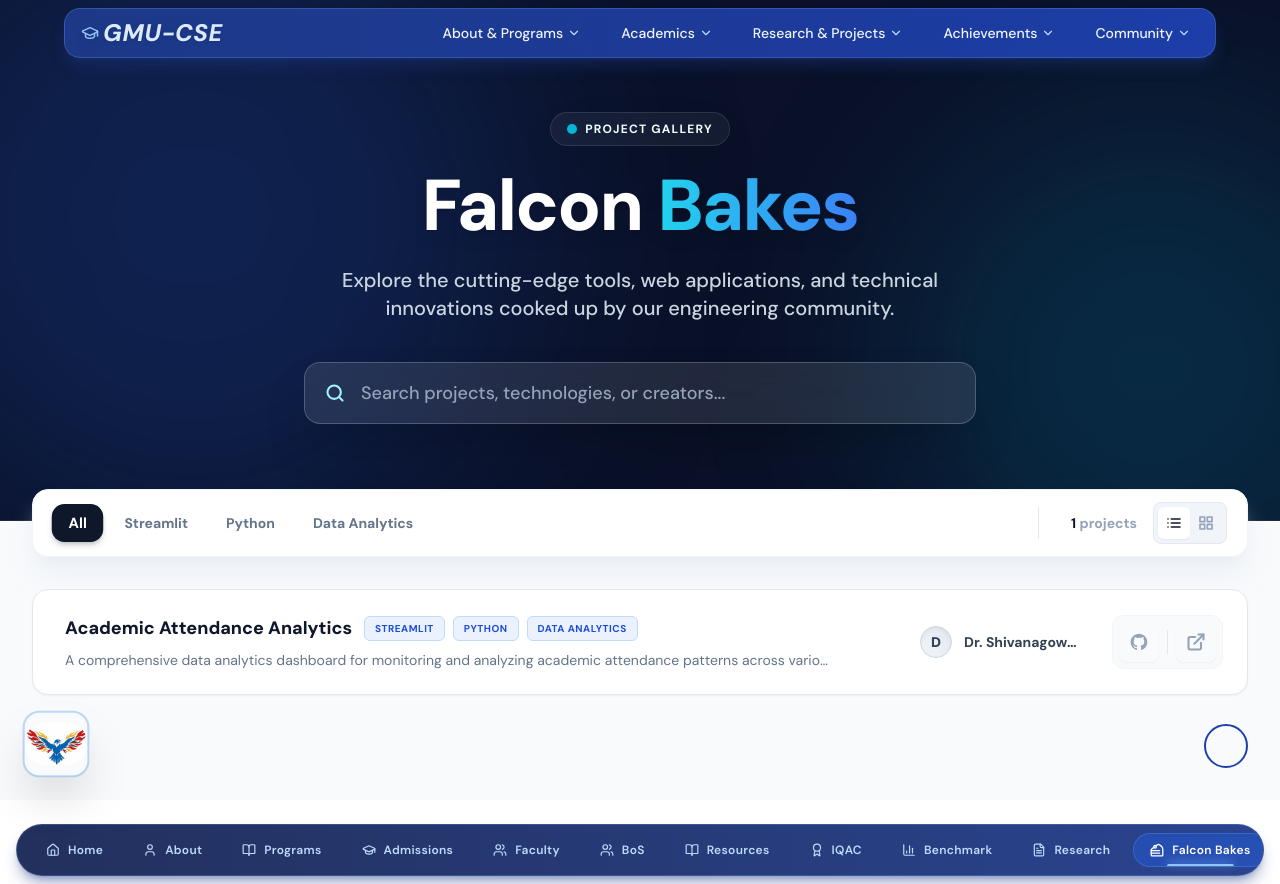
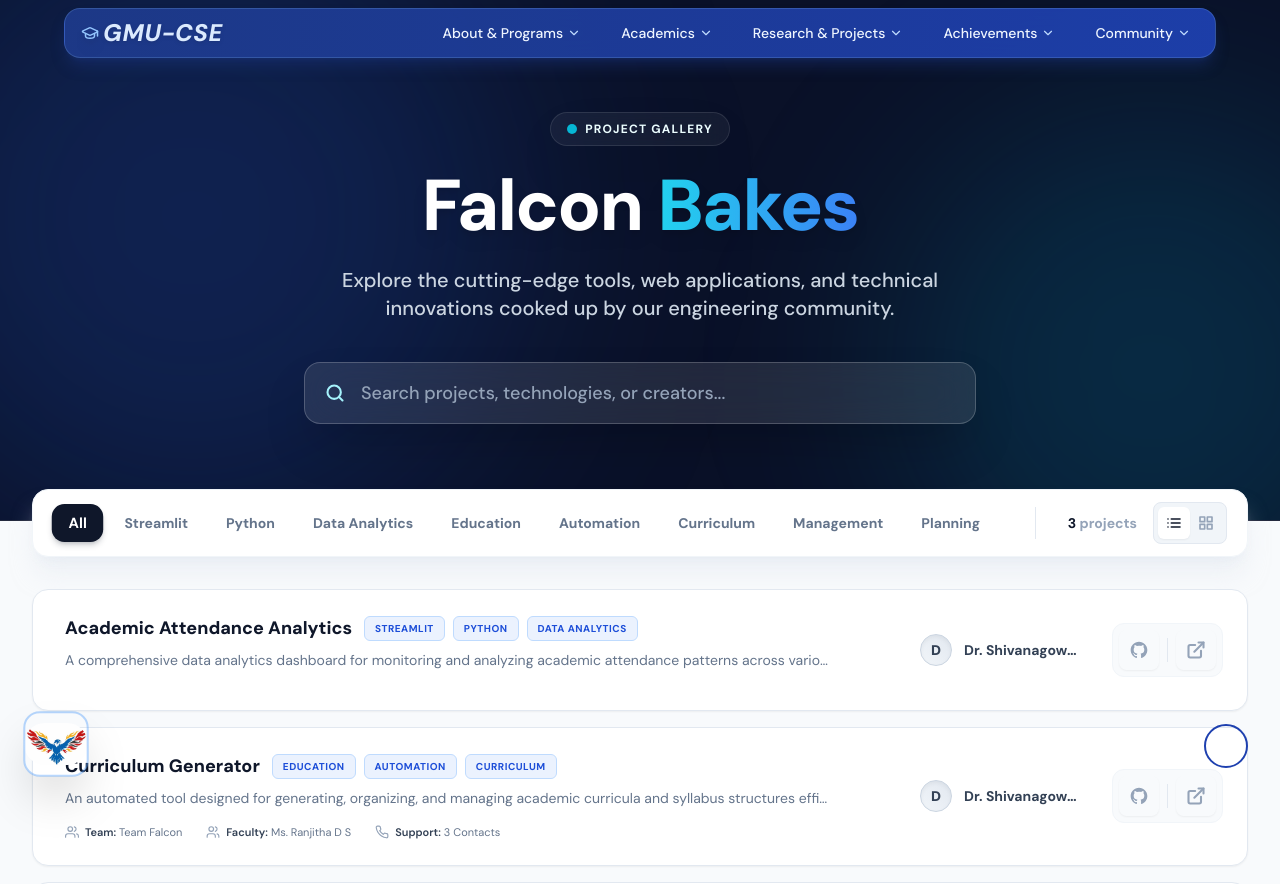
Before and after one commit to beereshbc/CSE-GMU, a React (Vite) app in the folder frontend/: page /falcon-bakes in a window 1280 px wide. Shown: the top 884 px of the page. Built offline with nearby package versions, Linux system fonts and the light colour scheme.

Commit message:
falcon bakes updated

```diff
--- a/frontend/src/assets/assets.js
+++ b/frontend/src/assets/assets.js
@@ -3410,7 +3410,73 @@
     creatorName: "Dr. Shivanagowda G M",
     creatorGithub: "https://github.com/Falcon-Bakes",
     image:
-      "https://images.unsplash.com/photo-1551288049-bebda4e38f71?q=80&w=2070&auto=format&fit=crop", // Placeholder analytics image
+      "https://images.unsplash.com/photo-1551288049-bebda4e38f71?q=80&w=2070&auto=format&fit=crop",
     tags: ["Streamlit", "Python", "Data Analytics"],
   },
+  {
+    id: 2,
+    title: "Curriculum Generator",
+    description:
+      "An automated tool designed for generating, organizing, and managing academic curricula and syllabus structures efficiently.",
+    liveLink: "",
+    sourceCode: "",
+    creatorName: "Dr. Shivanagowda G M",
+    creatorGithub: "https://github.com/Falcon-Bakes",
+    image:
+      "https://images.unsplash.com/photo-1503676260728-1c00da094a0b?q=80&w=2022&auto=format&fit=crop",
+    tags: ["Education", "Automation", "Curriculum"],
+    facultyTeamMember: {
+      name: "Ms. Ranjitha D S",
+      designation: "Assistant Professor",
+      department: "Department of CSE",
+    },
+    developedBy: "Team Falcon",
+    supportContacts: [
+      {
+        name: "Mr. Beeresh Kumar B C",
+        phone: "6360995219",
+      },
+      {
+        name: "Mr. Jagadeesh Bentoor",
+        phone: "7975500513",
+      },
+      {
+        name: "Mr. Samarth K Hosamani",
+        phone: "7483314447",
+      },
+    ],
+  },
+  {
+    id: 3,
+    title: "CSE Theory Allotment Studio",
+    description:
+      "This application is developed under Falcon Bakes, a special software development initiative of the Department of CSE, School of Computer Science and Technology, Faculty of Engineering and Technology, GM University, Davanagere.",
+    liveLink: "https://cse-theory-allotment-studio-14ml.vercel.app", // TODO: Add the actual live link
+    sourceCode: "https://github.com/Falcon-Bakes/cse_theory_allotment_studio", // TODO: Add the actual GitHub repository link
+    creatorName: "Dr. Shivanagowda G M",
+    creatorGithub: "https://github.com/Falcon-Bakes",
+    image:
+      "https://images.unsplash.com/photo-1454165804606-c3d57bc86b40?q=80&w=2070&auto=format&fit=crop", // Placeholder desk/planning image
+    tags: ["Education", "Management", "Planning"],
+    facultyTeamMember: {
+      name: "Sumana, Pooja Bidri, and Ranjitha J",
+      designation: "Faculty In-Charge",
+      department: "Department of CSE",
+    },
+    developedBy: "Falcon Bakes",
+    supportContacts: [
+      {
+        name: "Mr. Beeresh Kumar B C",
+        phone: "6360995219",
+      },
+      {
+        name: "Mr. Jagadeesh Bentoor",
+        phone: "7975500513",
+      },
+      {
+        name: "Mr. Samarth K Hosamani",
+        phone: "7483314447",
+      },
+    ],
+  },
 ];
--- a/frontend/src/pages/FalconBakes.jsx
+++ b/frontend/src/pages/FalconBakes.jsx
@@ -103,6 +103,51 @@
       />
     </svg>
   ),
+  Users: ({ className = "w-4 h-4" }) => (
+    <svg
+      viewBox="0 0 24 24"
+      fill="none"
+      stroke="currentColor"
+      strokeWidth="2"
+      strokeLinecap="round"
+      strokeLinejoin="round"
+      className={className}
+    >
+      <path d="M17 21v-2a4 4 0 0 0-4-4H5a4 4 0 0 0-4 4v2"></path>
+      <circle cx="9" cy="7" r="4"></circle>
+      <path d="M23 21v-2a4 4 0 0 0-3-3.87"></path>
+      <path d="M16 3.13a4 4 0 0 1 0 7.75"></path>
+    </svg>
+  ),
+  Phone: ({ className = "w-4 h-4" }) => (
+    <svg
+      viewBox="0 0 24 24"
+      fill="none"
+      stroke="currentColor"
+      strokeWidth="2"
+      strokeLinecap="round"
+      strokeLinejoin="round"
+      className={className}
+    >
+      <path d="M22 16.92v3a2 2 0 0 1-2.18 2 19.79 19.79 0 0 1-8.63-3.07 19.5 19.5 0 0 1-6-6 19.79 19.79 0 0 1-3.07-8.67A2 2 0 0 1 4.11 2h3a2 2 0 0 1 2 1.72 12.84 12.84 0 0 0 .7 2.81 2 2 0 0 1-.45 2.11L8.09 9.91a16 16 0 0 0 6 6l1.27-1.27a2 2 0 0 1 2.11-.45 12.84 12.84 0 0 0 2.81.7A2 2 0 0 1 22 16.92z"></path>
+    </svg>
+  ),
+  UserTie: ({ className = "w-4 h-4" }) => (
+    <svg
+      viewBox="0 0 24 24"
+      fill="none"
+      stroke="currentColor"
+      strokeWidth="2"
+      strokeLinecap="round"
+      strokeLinejoin="round"
+      className={className}
+    >
+      <path d="M16 21v-2a4 4 0 0 0-4-4H6a4 4 0 0 0-4 4v2" />
+      <circle cx="9" cy="7" r="4" />
+      <path d="M22 21v-2a4 4 0 0 0-3-3.87" />
+      <path d="M16 3.13a4 4 0 0 1 0 7.75" />
+    </svg>
+  ),
 };
 
 /* ─── Dynamic Tag Colors ────────────────────────────────────────────────────── */
@@ -146,7 +191,9 @@
       !q ||
       p.title?.toLowerCase().includes(q) ||
       p.description?.toLowerCase().includes(q) ||
-      p.creatorName?.toLowerCase().includes(q);
+      p.creatorName?.toLowerCase().includes(q) ||
+      p.developedBy?.toLowerCase().includes(q) ||
+      p.facultyTeamMember?.name.toLowerCase().includes(q);
     const matchTag = activeTag === "All" || p.tags?.includes(activeTag);
     return matchSearch && matchTag;
   });
@@ -155,7 +202,6 @@
     setSearch("");
     setActiveTag("All");
   };
-  const hasFilters = search || activeTag !== "All";
 
   return (
     <div
@@ -321,7 +367,7 @@
                 {/* Hover Gradient Line */}
                 <div className="absolute left-0 top-0 bottom-0 w-1 bg-gradient-to-b from-cyan-400 to-blue-600 opacity-0 group-hover:opacity-100 transition-opacity duration-300" />
 
-                {/* Left Side: Info */}
+                {/* Left Side: Info & Metadata */}
                 <div className="flex-1 min-w-0 flex flex-col justify-center pl-2">
                   <div className="flex items-center gap-3 mb-2">
                     <h3 className="text-lg font-extrabold text-slate-900 truncate group-hover:text-blue-600 transition-colors">
@@ -338,9 +384,46 @@
                       ))}
                     </div>
                   </div>
-                  <p className="text-sm text-slate-500 truncate w-full lg:max-w-3xl">
+                  <p className="text-sm text-slate-500 truncate w-full lg:max-w-3xl mb-3">
                     {project.description}
                   </p>
+
+                  {/* Schema Metadata: List View Structure */}
+                  <div className="flex flex-wrap items-center gap-x-6 gap-y-2 mt-1">
+                    {project.developedBy && (
+                      <div className="flex items-center gap-1.5 text-[11px] text-slate-500">
+                        <Icon.Users className="w-3.5 h-3.5 text-slate-400" />
+                        <span>
+                          <strong className="text-slate-700 font-semibold">
+                            Team:
+                          </strong>{" "}
+                          {project.developedBy}
+                        </span>
+                      </div>
+                    )}
+                    {project.facultyTeamMember && (
+                      <div className="flex items-center gap-1.5 text-[11px] text-slate-500">
+                        <Icon.UserTie className="w-3.5 h-3.5 text-slate-400" />
+                        <span>
+                          <strong className="text-slate-700 font-semibold">
+                            Faculty:
+                          </strong>{" "}
+                          {project.facultyTeamMember.name}
+                        </span>
+                      </div>
+                    )}
+                    {project.supportContacts?.length > 0 && (
+                      <div className="flex items-center gap-1.5 text-[11px] text-slate-500">
+                        <Icon.Phone className="w-3.5 h-3.5 text-slate-400" />
+                        <span>
+                          <strong className="text-slate-700 font-semibold">
+                            Support:
+                          </strong>{" "}
+                          {project.supportContacts.length} Contacts
+                        </span>
+                      </div>
+                    )}
+                  </div>
                 </div>
 
                 {/* Right Side: Creator & Links */}
@@ -420,13 +503,67 @@
                   <h3 className="text-xl font-extrabold text-slate-900 mb-3 leading-tight group-hover:text-blue-600 transition-colors">
                     {project.title}
                   </h3>
-                  <p className="text-slate-500 text-sm line-clamp-3 mb-6 flex-grow leading-relaxed">
+                  <p className="text-slate-500 text-sm line-clamp-2 mb-4 leading-relaxed">
                     {project.description}
                   </p>
 
-                  <div className="flex flex-col gap-5 mt-auto">
+                  {/* Schema Metadata: Grid View Structure */}
+                  <div className="flex flex-col gap-2.5 mb-6 pb-5 border-b border-slate-100 flex-grow">
+                    {project.developedBy && (
+                      <div className="flex items-start gap-2">
+                        <Icon.Users className="w-4 h-4 text-slate-400 mt-0.5 shrink-0" />
+                        <p className="text-[11px] text-slate-500 leading-tight">
+                          <span className="font-bold text-slate-700">
+                            Developed By:
+                          </span>{" "}
+                          {project.developedBy}
+                        </p>
+                      </div>
+                    )}
+                    {project.facultyTeamMember && (
+                      <div className="flex items-start gap-2">
+                        <Icon.UserTie className="w-4 h-4 text-slate-400 mt-0.5 shrink-0" />
+                        <p className="text-[11px] text-slate-500 leading-tight">
+                          <span className="font-bold text-slate-700">
+                            Faculty:
+                          </span>{" "}
+                          {project.facultyTeamMember.name},{" "}
+                          {project.facultyTeamMember.designation}{" "}
+                          <span className="block opacity-80 mt-0.5">
+                            {project.facultyTeamMember.department}
+                          </span>
+                        </p>
+                      </div>
+                    )}
+                    {project.supportContacts?.length > 0 && (
+                      <div className="flex items-start gap-2 mt-2">
+                        <Icon.Phone className="w-4 h-4 text-slate-400 mt-0.5 shrink-0" />
+                        <div className="flex flex-col w-full">
+                          <span className="text-[10px] font-bold uppercase tracking-widest text-slate-400 mb-1.5">
+                            Support Desk
+                          </span>
+                          <div className="flex flex-wrap gap-1.5">
+                            {project.supportContacts.map((contact, i) => (
+                              <div
+                                key={i}
+                                className="bg-slate-50 border border-slate-200 rounded text-[10px] px-1.5 py-0.5 text-slate-600 font-medium whitespace-nowrap"
+                              >
+                                {contact.name}:{" "}
+                                <span className="text-slate-500 font-mono">
+                                  {contact.phone}
+                                </span>
+                              </div>
+                            ))}
+                          </div>
+                        </div>
+                      </div>
+                    )}
+                  </div>
+
+                  {/* Bottom Footer Section */}
+                  <div className="flex flex-col gap-4 mt-auto">
                     {/* Creator Info */}
-                    <div className="flex items-center gap-3 pt-5 border-t border-slate-100">
+                    <div className="flex items-center gap-3">
                       <div className="h-9 w-9 rounded-full bg-slate-900 flex items-center justify-center text-white font-bold text-sm shadow-md">
                         {project.creatorName.charAt(0)}
                       </div>
@@ -446,17 +583,17 @@
                         href={project.liveLink}
                         target="_blank"
                         rel="noopener noreferrer"
-                        className="flex-1 flex items-center justify-center gap-2 bg-slate-900 hover:bg-blue-600 text-white px-4 py-3 rounded-xl text-sm font-bold transition-colors shadow-md hover:shadow-lg"
+                        className="flex-1 flex items-center justify-center gap-2 bg-slate-900 hover:bg-blue-600 text-white px-4 py-2.5 rounded-xl text-xs font-bold transition-colors shadow-md hover:shadow-lg"
                       >
-                        <Icon.ExternalLink className="w-4 h-4" /> Live App
+                        <Icon.ExternalLink className="w-3.5 h-3.5" /> Live App
                       </a>
                       <a
                         href={project.sourceCode}
                         target="_blank"
                         rel="noopener noreferrer"
-                        className="flex-1 flex items-center justify-center gap-2 bg-slate-50 hover:bg-slate-100 text-slate-700 border border-slate-200 px-4 py-3 rounded-xl text-sm font-bold transition-colors"
+                        className="flex-1 flex items-center justify-center gap-2 bg-slate-50 hover:bg-slate-100 text-slate-700 border border-slate-200 px-4 py-2.5 rounded-xl text-xs font-bold transition-colors"
                       >
-                        <Icon.Github className="w-4 h-4" /> Source
+                        <Icon.Github className="w-3.5 h-3.5" /> Source
                       </a>
                     </div>
                   </div>
```
